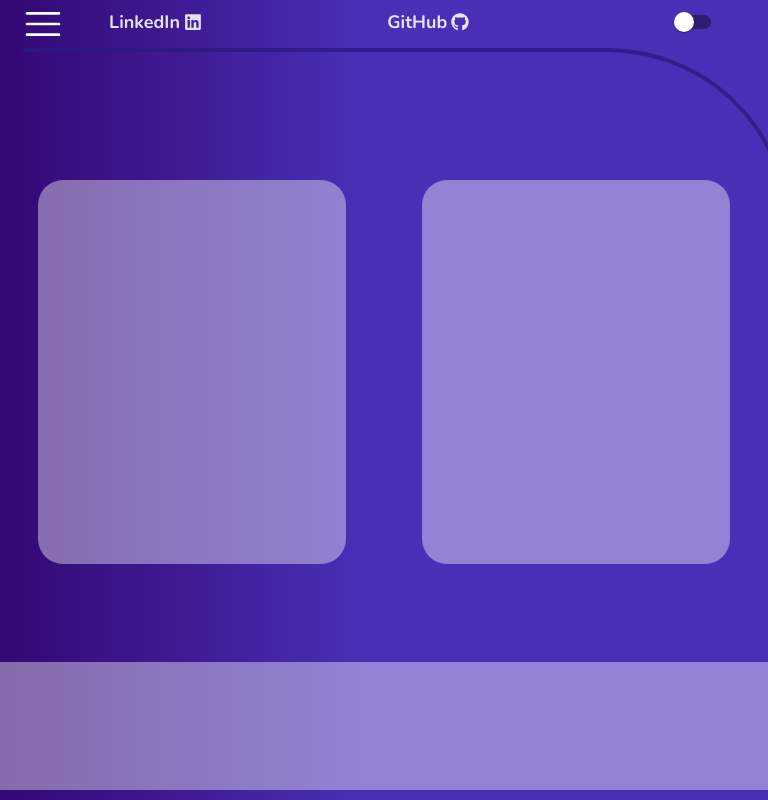
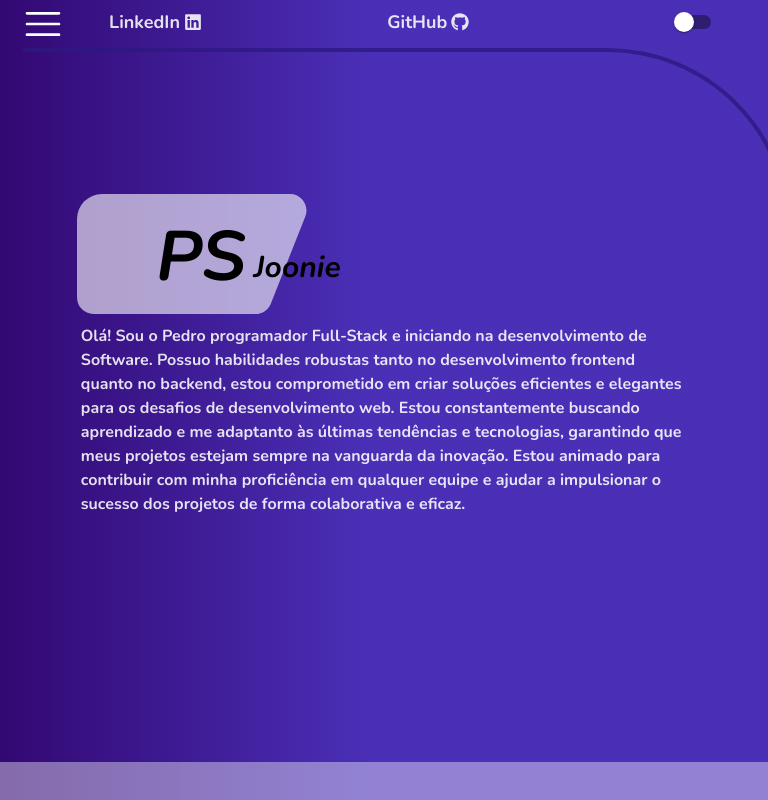
Before and after one commit to PSjoon/Portfolio, a React (Vite) app: page / in a window 768 px wide. Shown: the top 800 px of the page. Built offline with nearby package versions, Linux system fonts and the light colour scheme.

Commit message:
add about section

```diff
--- a/src/components/about/About.css
+++ b/src/components/about/About.css
@@ -1,18 +1,56 @@
 main {
   display: grid;
-  width: 100%;
-  height: 60vh;
+  width: 100vw;
+  height: 70vh;
 
   place-items: center;
   grid-template-columns: 1fr 1fr;
 
-  margin-top: -100px;
+  margin-top: -150px;
 }
 
-main section {
+main section:not(.picture) {
   width: 80%;
-  height: 80%;
-  background-color: rgba(255, 255, 255, 0.4);
+  height: 85%;
+
+  border-radius: 25px 25px 25px 25px / 25px 25px 25px 25px;
+}
+
+section img {
+  width: 15vw;
+}
+
+main p {
+  padding: 4px;
+  padding-top: 10px;
+}
+
+.container-name {
+  display: flex;
+
+  margin-left: -155px;
+  justify-content: center;
+  align-items: center;
+
+  font-size: 30px;
+  font-style: italic;
+
+  color: black;
+}
+
+.container-name p:not(.PS) {
+  margin-top: 20px;
+}
+
+.PS {
+  font-size: 70px;
+}
+
+.background-name {
+  display: flex;
+}
+
+.picture {
   border-radius: 25px;
 }
 
@@ -27,21 +65,68 @@ main section {
   background-color: rgba(255, 255, 255, 0.4);
 }
 
+@media (min-width: 601px) and (max-width: 900px) {
+  main {
+    display: grid;
+    width: 100%;
+    height: 70vh;
+
+    place-items: center;
+    grid-template-columns: 1fr;
+
+    margin-top: -80px;
+  }
+
+  .picture {
+    display: none;
+  }
+
+  section img {
+    width: 30vw;
+  }
+
+  main section {
+    width: 80%;
+    height: 85%;
+
+    border-radius: 25px 25px 25px 25px / 25px 25px 25px 25px;
+  }
+
+  main p {
+    padding: 4px;
+    padding-top: 10px;
+  }
+}
+
 @media screen and (max-width: 600px) {
   main {
     display: grid;
     width: 100%;
-    height: 130vh;
+    height: 70vh;
 
     place-items: center;
     grid-template-columns: 1fr;
 
-    margin-top: -100px;
+    margin-top: -80px;
+  }
+
+  .picture {
+    display: none;
+  }
+
+  section img {
+    width: 30vw;
   }
 
   main section {
-    width: 85%;
-    background-color: rgba(255, 255, 255, 0.4);
-    border-radius: 25px;
+    width: 80%;
+    height: 85%;
+
+    border-radius: 25px 25px 25px 25px / 25px 25px 25px 25px;
+  }
+
+  main p {
+    padding: 4px;
+    padding-top: 10px;
   }
 }
--- a/src/components/about/About.tsx
+++ b/src/components/about/About.tsx
@@ -1,11 +1,34 @@
 import "./About.css"
+import backgoundName from "/RectangleName.svg"
+import profilePicture from "/profilePicture.png"
 
 function About() {
   return (
     <>
       <main>
-        <section className="hero"></section>
-        <section className="picture"></section>
+        <section className="hero">
+          <div className="background-name">
+            <img src={backgoundName} alt="" />
+            <div className="container-name">
+              <p className="PS">PS</p>
+              <p>Joonie</p>
+            </div>
+          </div>
+          <p className="descript">
+            Olá! Sou o Pedro programador Full-Stack e iniciando na
+            desenvolvimento de Software. Possuo habilidades robustas tanto no
+            desenvolvimento frontend quanto no backend, estou comprometido em
+            criar soluções eficientes e elegantes para os desafios de
+            desenvolvimento web. Estou constantemente buscando aprendizado e me
+            adaptanto às últimas tendências e tecnologias, garantindo que meus
+            projetos estejam sempre na vanguarda da inovação. Estou animado para
+            contribuir com minha proficiência em qualquer equipe e ajudar a
+            impulsionar o sucesso dos projetos de forma colaborativa e eficaz.
+          </p>
+        </section>
+        <section className="picture">
+          <img src={profilePicture} alt="" />
+        </section>
       </main>
 
       <section className="animation-icons-container">
--- a/src/components/header/Header.tsx
+++ b/src/components/header/Header.tsx
@@ -79,7 +79,6 @@ function Header() {
       </header>
 
       <section className="section-border-header">
-        <div className="border-header"></div>
         <div className="border-header-radius"></div>
       </section>
     </>
--- a/src/components/header/header.css
+++ b/src/components/header/header.css
@@ -55,7 +55,11 @@ p::after {
   transition: 0.5s ease-in-out;
 }
 
-p:hover::after {
+header p:hover::after {
+  width: 100%;
+}
+
+.redes p:hover::after {
   width: 100%;
 }
 
@@ -67,9 +71,8 @@ p:hover::after {
 .border-header-radius {
   float: right;
   width: 100%;
+  height: 180px;
   margin-top: 4px;
-  border-top-width: 50px;
-  height: 180px;
   border-top: 4px solid rgba(46, 25, 131, 0.8);
   border-right: 4px solid rgba(46, 25, 131, 0.8);
   border-radius: 0px 200px 0px 0px;
@@ -115,7 +118,7 @@ p:hover::after {
   .menu-container {
     position: absolute;
     width: 70vw;
-    margin-top: 80px;
+    margin-top: 60px;
 
     display: grid;
     grid-template-columns: 1fr 1fr;
@@ -173,8 +176,8 @@ p:hover::after {
 
   .menu-container {
     position: absolute;
-    width: 80vw;
-    margin-top: 80px;
+    width: 72vw;
+    margin-top: 60px;
 
     display: grid;
     grid-template-columns: 1fr 1fr 1fr;
--- a/src/index.css
+++ b/src/index.css
@@ -12,8 +12,6 @@
   color-scheme: dark;
   color: rgba(255, 255, 255, 0.87);
   background: hsla(252, 59%, 45%, 1);
-  background-repeat: no-repeat;
-  background-size: cover;
 
   background: linear-gradient(
     270deg,
```
Also changed, not shown: public/RectangleName.svg (added), public/profilePicture.png (added).
